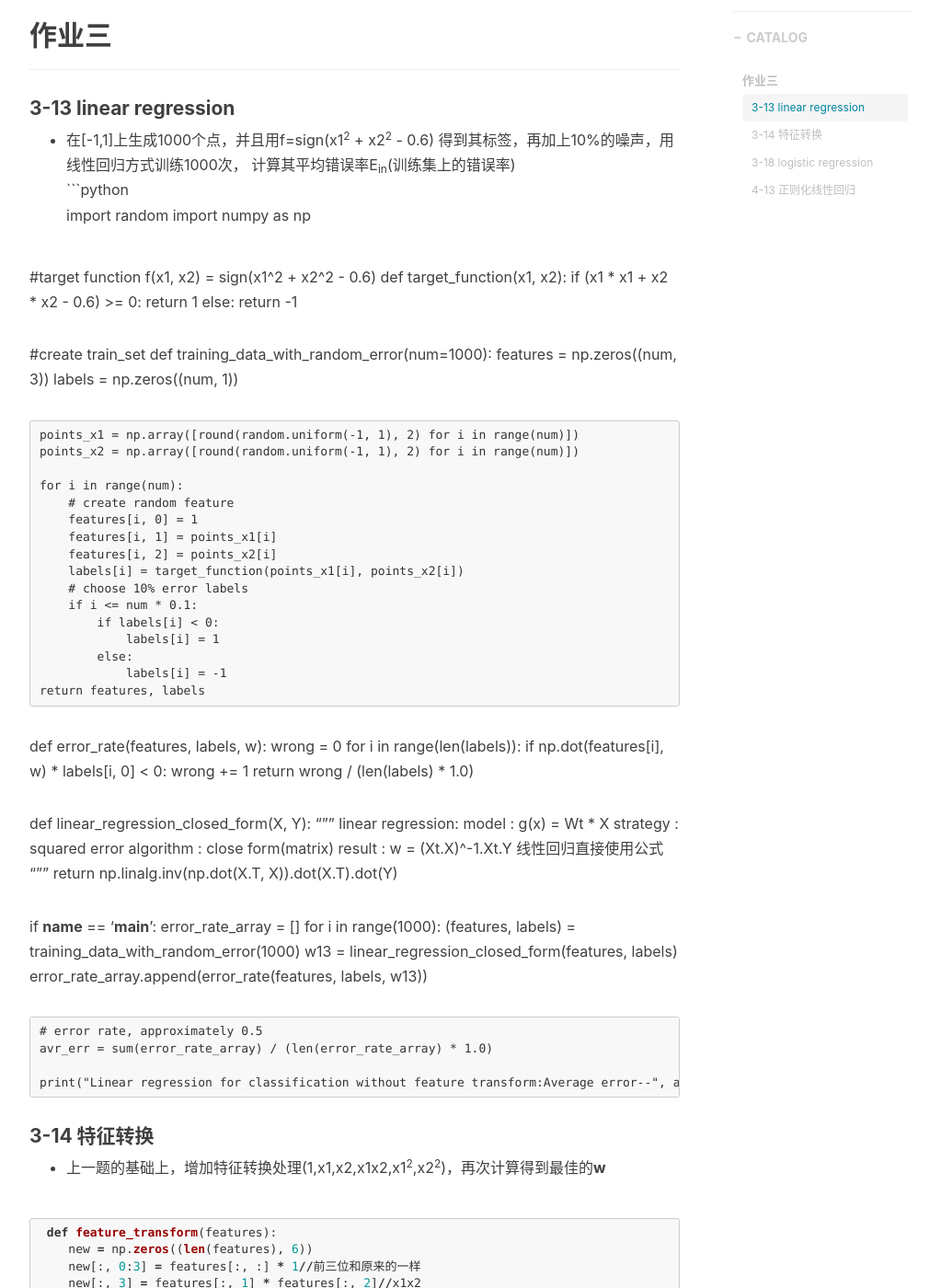
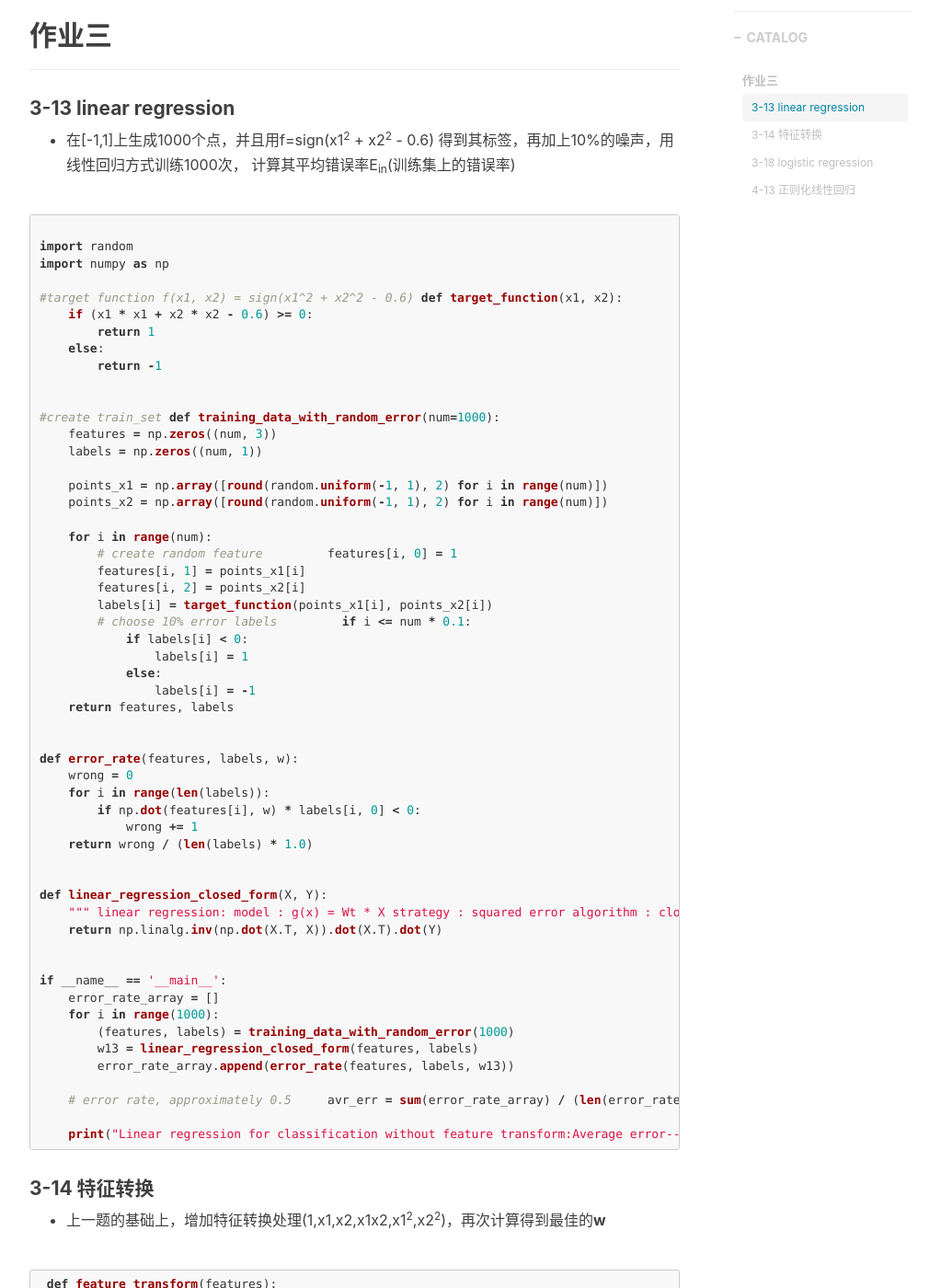
Before and after one commit to btyzkelili/btyzkelili.github.io, a Jekyll site: the page built from _posts/2019-07-13-linxuantian-jishi-homework3-4.md, in a window 1280 px wide and 1400 px high, scrolled down 545 px. Shown: the whole window at 92% size, without its empty margins (233-1256 px from the left). Built offline with Jekyll 4.4.1, drawn with Linux system fonts in a browser that asks for light colours; nearby versions of some CDN libraries; comment, search, counter and statistics services are not loaded; some of the changed text lies outside the part shown.

````diff
--- a/_posts/2019-07-13-linxuantian-jishi-homework3-4.md
+++ b/_posts/2019-07-13-linxuantian-jishi-homework3-4.md
@@ -15,10 +15,11 @@ tags:
 #### 3-13 linear regression
 * 在[-1,1]上生成1000个点，并且用f=sign(x1<sup>2</sup> + x2<sup>2</sup> - 0.6) 得到其标签，再加上10%的噪声，用线性回归方式训练1000次，
 计算其平均错误率E<sub>in</sub>(训练集上的错误率)
+
 ```python
+
 import random
 import numpy as np
-
 
 #target function f(x1, x2) = sign(x1^2 + x2^2 - 0.6)
 def target_function(x1, x2):
@@ -99,6 +100,7 @@ if __name__ == '__main__':
 
 #### 3-18 logistic regression
 * 下载训练样本和测试样本,进行逻辑回归。取迭代步长ita = 0.001/0.01,使用或不适用随机梯度下降,迭代次数T=2000(训练2000轮)，求E_out
+
 ```python
 import numpy as np
 
@@ -209,7 +211,7 @@ if __name__ == '__main__':
 ```
 
 #### 4-13 正则化线性回归
-* 正则化线性回归，参数λ=10，计算E<sub>in</sub>、E<sub>out</out>
+* 正则化线性回归，参数λ=10，计算E<sub>in</sub>、E<sub>out</sub>
 
 ```python
 import numpy as np
````
